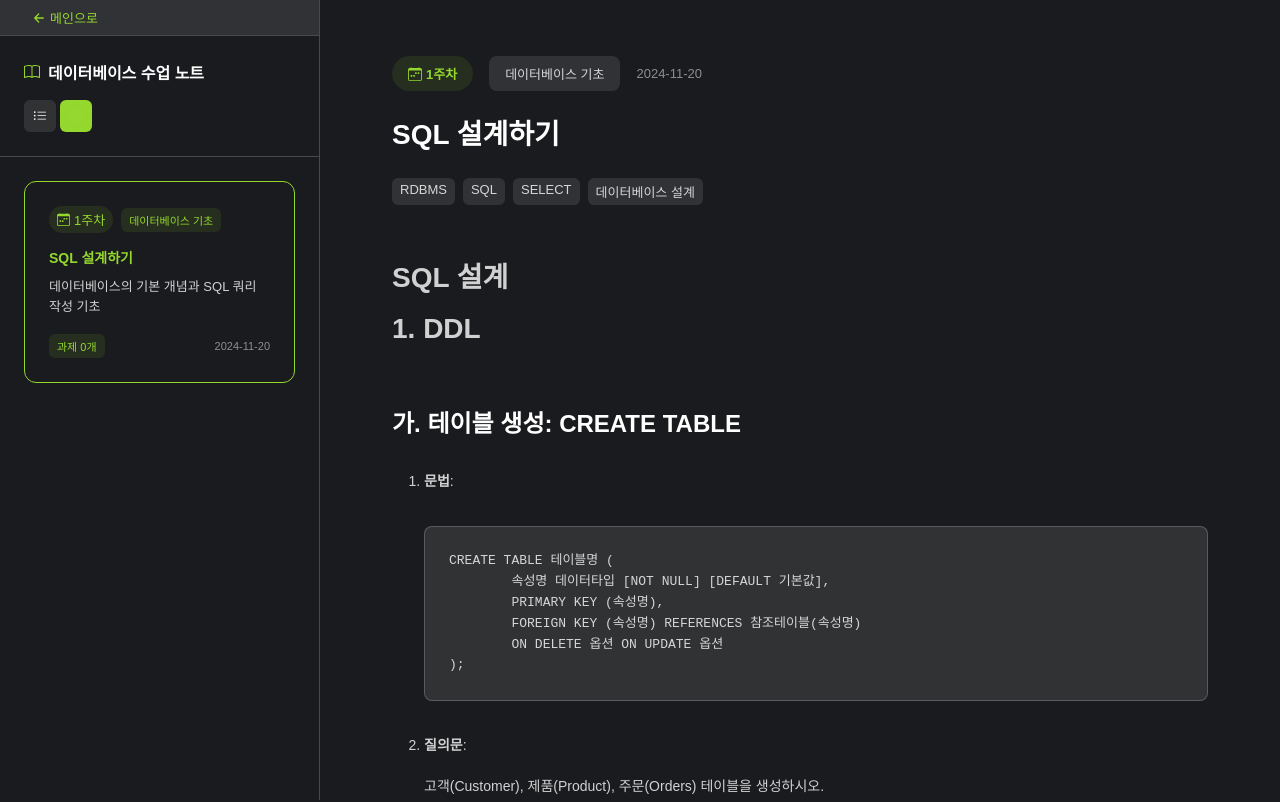
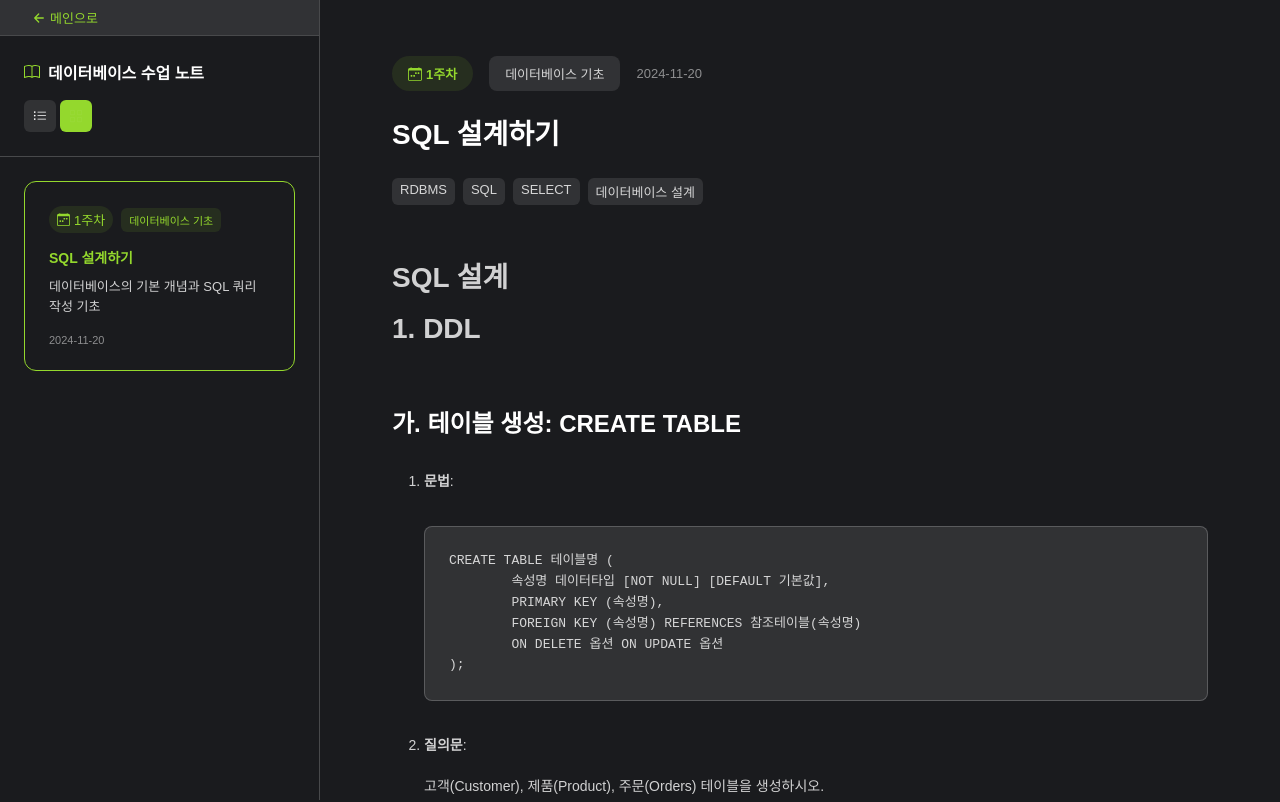
Before and after one commit to jbj338033/portfolio, a React (Vite) app: page /database/1 in a window 1280 px wide. Shown: the top 802 px of the page. Built offline with nearby package versions, Linux system fonts and the light colour scheme; a web font is replaced by a local one.

Commit message:
feat: optimize database list

```diff
--- a/src/components/database/DatabaseList/index.tsx
+++ b/src/components/database/DatabaseList/index.tsx
@@ -1,79 +1,144 @@
+import { memo, useCallback, useMemo } from "react";
 import { useNavigate, useParams } from "react-router-dom";
 import { BsCalendarWeek } from "react-icons/bs";
-import { DatabaseClassEntry } from "../../../types/database";
+import { DatabaseEntry } from "../../../types/database";
 import * as S from "./style";
 
 interface Props {
-  entries: DatabaseClassEntry[];
+  entries: DatabaseEntry[];
   viewMode: "list" | "grid";
   onItemClick?: () => void;
 }
 
-const DatabaseList = ({ entries, viewMode, onItemClick }: Props) => {
+const EntryCardHeader = memo(
+  ({
+    week,
+    topic,
+    isActive,
+  }: {
+    week: number;
+    topic: string;
+    isActive: boolean;
+  }) => (
+    <S.CardHeader>
+      <S.WeekBadge isActive={isActive}>
+        <BsCalendarWeek aria-hidden="true" />
+        {week}주차
+      </S.WeekBadge>
+      <S.TopicBadge isActive={isActive}>{topic}</S.TopicBadge>
+    </S.CardHeader>
+  )
+);
+
+EntryCardHeader.displayName = "EntryCardHeader";
+
+const EntryCardFooter = memo(
+  ({ assignmentsCount, date }: { assignmentsCount?: number; date: string }) => (
+    <S.CardFooter>
+      {assignmentsCount !== undefined && assignmentsCount > 0 && (
+        <S.AssignmentBadge>과제 {assignmentsCount}개</S.AssignmentBadge>
+      )}
+      <S.Date>{date}</S.Date>
+    </S.CardFooter>
+  )
+);
+
+EntryCardFooter.displayName = "EntryCardFooter";
+
+const GridEntry = memo(
+  ({
+    entry,
+    isActive,
+    onClick,
+  }: {
+    entry: DatabaseEntry;
+    isActive: boolean;
+    onClick: () => void;
+  }) => (
+    <S.EntryCard onClick={onClick} isActive={isActive}>
+      <EntryCardHeader
+        week={entry.week}
+        topic={entry.topic}
+        isActive={isActive}
+      />
+      <S.Title isActive={isActive}>{entry.title}</S.Title>
+      <S.Summary>{entry.summary}</S.Summary>
+      <EntryCardFooter
+        assignmentsCount={entry.assignments?.length}
+        date={entry.date}
+      />
+    </S.EntryCard>
+  )
+);
+
+GridEntry.displayName = "GridEntry";
+
+const ListEntry = memo(
+  ({
+    entry,
+    isActive,
+    onClick,
+  }: {
+    entry: DatabaseEntry;
+    isActive: boolean;
+    onClick: () => void;
+  }) => (
+    <S.ListItem onClick={onClick} isActive={isActive}>
+      <S.ListWeek isActive={isActive}>
+        <BsCalendarWeek aria-hidden="true" />
+        <span>{entry.week}주차</span>
+      </S.ListWeek>
+      <S.ListTitle isActive={isActive}>{entry.title}</S.ListTitle>
+      <S.ListTopic isActive={isActive}>{entry.topic}</S.ListTopic>
+    </S.ListItem>
+  )
+);
+
+ListEntry.displayName = "ListEntry";
+
+const DatabaseList = memo(({ entries, viewMode, onItemClick }: Props) => {
   const navigate = useNavigate();
   const { id } = useParams();
 
-  const handleEntryClick = (entryId: number) => {
-    navigate(`/database/${entryId}`);
-    onItemClick?.();
-  };
+  const currentId = useMemo(() => Number(id), [id]);
 
-  const renderGridView = (entry: DatabaseClassEntry) => (
-    <S.EntryCard
-      key={entry.id}
-      onClick={() => handleEntryClick(entry.id)}
-      isActive={entry.id === Number(id)}
-    >
-      <S.CardHeader>
-        <S.WeekBadge isActive={entry.id === Number(id)}>
-          <BsCalendarWeek />
-          {entry.week}주차
-        </S.WeekBadge>
-        <S.TopicBadge isActive={entry.id === Number(id)}>
-          {entry.topic}
-        </S.TopicBadge>
-      </S.CardHeader>
-
-      <S.Title isActive={entry.id === Number(id)}>{entry.title}</S.Title>
-      <S.Summary>{entry.summary}</S.Summary>
-
-      <S.CardFooter>
-        {entry.assignments && (
-          <S.AssignmentBadge>
-            과제 {entry.assignments.length}개
-          </S.AssignmentBadge>
-        )}
-        <S.Date>{entry.date}</S.Date>
-      </S.CardFooter>
-    </S.EntryCard>
+  const handleEntryClick = useCallback(
+    (entryId: number) => {
+      navigate(`/database/${entryId}`);
+      onItemClick?.();
+    },
+    [navigate, onItemClick]
   );
 
-  const renderListView = (entry: DatabaseClassEntry) => (
-    <S.ListItem
-      key={entry.id}
-      onClick={() => handleEntryClick(entry.id)}
-      isActive={entry.id === Number(id)}
-    >
-      <S.ListWeek isActive={entry.id === Number(id)}>
-        <BsCalendarWeek />
-        <span>{entry.week}주차</span>
-      </S.ListWeek>
-      <S.ListTitle isActive={entry.id === Number(id)}>
-        {entry.title}
-      </S.ListTitle>
-      <S.ListTopic isActive={entry.id === Number(id)}>
-        {entry.topic}
-      </S.ListTopic>
-    </S.ListItem>
+  const renderEntry = useCallback(
+    (entry: DatabaseEntry) => {
+      const isActive = entry.id === currentId;
+      const onClick = () => handleEntryClick(entry.id);
+
+      return viewMode === "grid" ? (
+        <GridEntry
+          key={entry.id}
+          entry={entry}
+          isActive={isActive}
+          onClick={onClick}
+        />
+      ) : (
+        <ListEntry
+          key={entry.id}
+          entry={entry}
+          isActive={isActive}
+          onClick={onClick}
+        />
+      );
+    },
+    [viewMode, currentId, handleEntryClick]
   );
 
   return (
-    <S.Container viewMode={viewMode}>
-      {entries.map((entry) =>
-        viewMode === "grid" ? renderGridView(entry) : renderListView(entry)
-      )}
-    </S.Container>
+    <S.Container viewMode={viewMode}>{entries.map(renderEntry)}</S.Container>
   );
-};
+});
+
+DatabaseList.displayName = "DatabaseList";
 
 export default DatabaseList;
```
